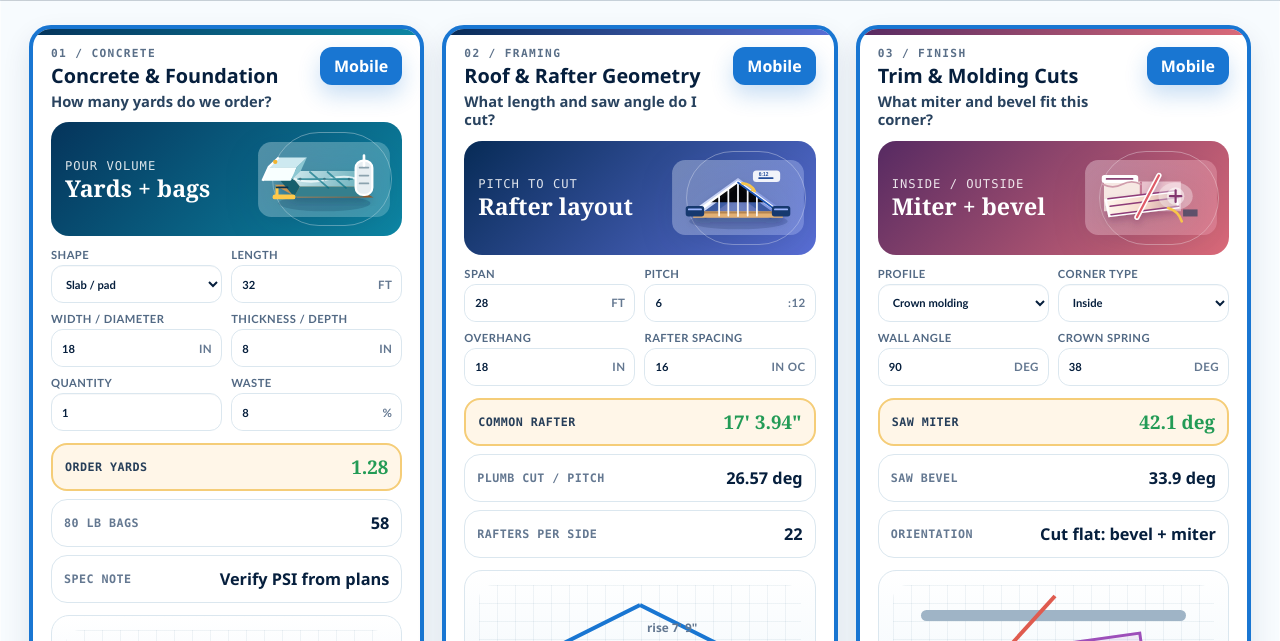
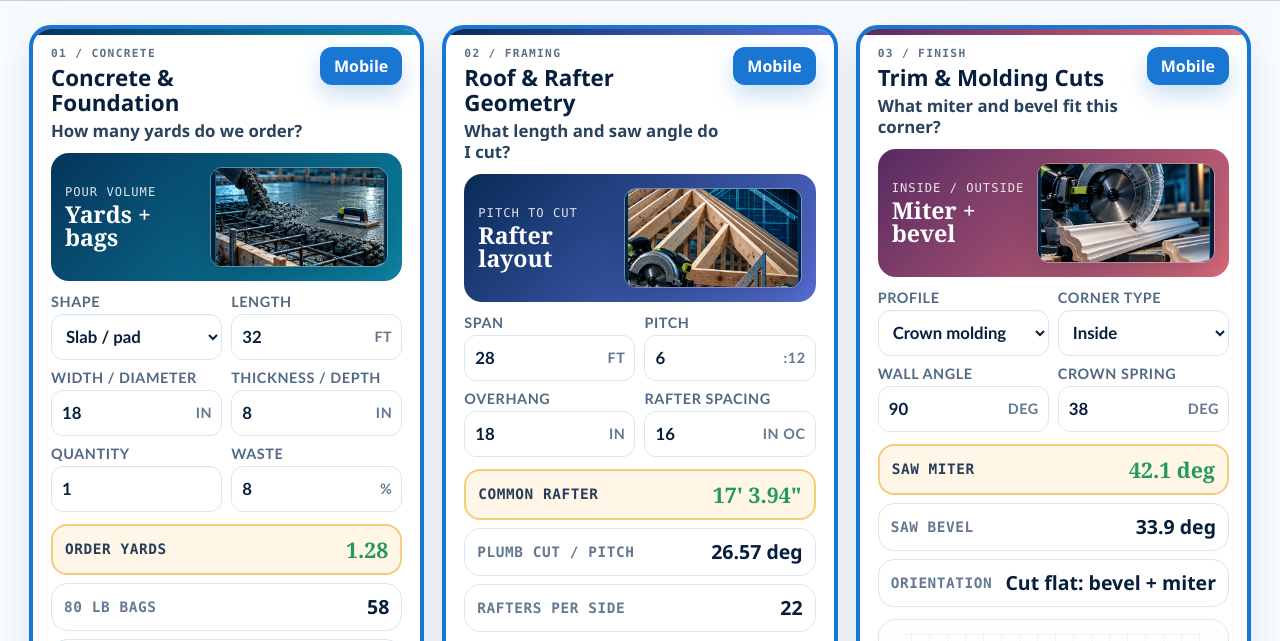
Before and after one commit to mattpower-ux/Job-It, a website: page index.html in a window 1280 px wide. Shown: the part 153-794 px from the top of the page. Drawn offline with Linux system fonts and the light colour scheme.

Commit message:
Add realistic calculator thumbnails

```diff
--- a/index.html
+++ b/index.html
@@ -32,7 +32,7 @@
         </div>
         <div class="calc-banner concrete-banner" aria-hidden="true">
           <div class="banner-copy"><span>Pour volume</span><strong>Yards + bags</strong></div>
-          <img class="banner-art" src="assets/concrete-foundation.svg" alt="" />
+          <img class="banner-art" src="assets/realistic/concrete.png" alt="" />
         </div>
         <div class="form-grid">
           <label>
@@ -84,7 +84,7 @@
         </div>
         <div class="calc-banner roof-banner" aria-hidden="true">
           <div class="banner-copy"><span>Pitch to cut</span><strong>Rafter layout</strong></div>
-          <img class="banner-art" src="assets/roof-framing.svg" alt="" />
+          <img class="banner-art" src="assets/realistic/roof.png" alt="" />
         </div>
         <div class="form-grid">
           <label>
@@ -127,7 +127,7 @@
         </div>
         <div class="calc-banner trim-banner" aria-hidden="true">
           <div class="banner-copy"><span>Inside / outside</span><strong>Miter + bevel</strong></div>
-          <img class="banner-art" src="assets/trim-molding.svg" alt="" />
+          <img class="banner-art" src="assets/realistic/trim.png" alt="" />
         </div>
         <div class="form-grid">
           <label>
@@ -177,7 +177,7 @@
         </div>
         <div class="calc-banner stair-banner" aria-hidden="true">
           <div class="banner-copy"><span>Rise + run</span><strong>Stringer cuts</strong></div>
-          <img class="banner-art" src="assets/stairs-decks.svg" alt="" />
+          <img class="banner-art" src="assets/realistic/stairs.png" alt="" />
         </div>
         <div class="form-grid">
           <label>
@@ -217,7 +217,7 @@
         </div>
         <div class="calc-banner takeoff-banner" aria-hidden="true">
           <div class="banner-copy"><span>Count the order</span><strong>Materials + waste</strong></div>
-          <img class="banner-art" src="assets/material-takeoff.svg" alt="" />
+          <img class="banner-art" src="assets/realistic/takeoff.png" alt="" />
         </div>
         <div class="form-grid">
           <label>
@@ -268,7 +268,7 @@
         </div>
         <div class="calc-banner layout-banner" aria-hidden="true">
           <div class="banner-copy"><span>Square + slope</span><strong>Field marks</strong></div>
-          <img class="banner-art" src="assets/layout-squaring.svg" alt="" />
+          <img class="banner-art" src="assets/realistic/layout.png" alt="" />
         </div>
         <div class="form-grid">
           <label>
--- a/styles.css
+++ b/styles.css
@@ -85,7 +85,7 @@ h1 {
 }
 
 h2 {
-  font-size: 1.24rem;
+  font-size: 1.4rem;
   line-height: 1.12;
   font-weight: 900;
 }
@@ -93,7 +93,7 @@ h2 {
 .field-question {
   margin: 5px 0 0;
   color: var(--text);
-  font-size: 0.92rem;
+  font-size: 1.05rem;
   line-height: 1.25;
   font-weight: 800;
 }
@@ -169,9 +169,9 @@ h2 {
 }
 
 .calc-banner {
-  min-height: 96px;
+  min-height: 118px;
   display: grid;
-  grid-template-columns: 1fr 130px;
+  grid-template-columns: 1fr 178px;
   align-items: center;
   gap: 8px;
   padding: 14px;
@@ -183,12 +183,7 @@ h2 {
 }
 
 .calc-banner::after {
-  content: "";
-  position: absolute;
-  inset: 10px 10px 10px auto;
-  width: 118px;
-  border: 1px solid rgba(255, 255, 255, 0.34);
-  border-radius: 999px;
+  content: none;
 }
 
 .banner-copy {
@@ -215,10 +210,13 @@ h2 {
 .banner-art {
   position: relative;
   z-index: 1;
-  width: 132px;
-  height: 86px;
-  object-fit: contain;
-  filter: drop-shadow(0 10px 18px rgba(0, 22, 48, 0.18));
+  width: 178px;
+  aspect-ratio: 16 / 9;
+  height: auto;
+  object-fit: cover;
+  border: 1px solid rgba(255, 255, 255, 0.34);
+  border-radius: 12px;
+  filter: drop-shadow(0 10px 18px rgba(0, 22, 48, 0.22));
 }
 
 [data-calculator="concrete"] {
@@ -256,8 +254,8 @@ label {
   gap: 4px;
   color: #526984;
   font-family: "Trebuchet MS", "Segoe UI", sans-serif;
-  font-size: 0.7rem;
-  font-weight: 900;
+  font-size: 0.9rem;
+  font-weight: 950;
   text-transform: uppercase;
   letter-spacing: 0.04em;
 }
@@ -265,7 +263,7 @@ label {
 input,
 select {
   width: 100%;
-  min-height: 38px;
+  min-height: 46px;
   color: var(--ink);
   background: #fff;
   border: 1px solid var(--line);
@@ -273,6 +271,8 @@ select {
   padding: 0 10px;
   outline: none;
   box-shadow: inset 0 1px 0 rgba(4, 33, 61, 0.03);
+  font-size: 1.05rem;
+  font-weight: 850;
   cursor: text;
 }
 
@@ -304,15 +304,15 @@ select:focus {
 
 .input-row input {
   border: 0;
-  min-height: 36px;
+  min-height: 44px;
   box-shadow: none;
 }
 
 .input-row span {
   color: var(--muted);
   padding: 0 9px 0 4px;
-  font-size: 0.72rem;
-  font-weight: 900;
+  font-size: 0.9rem;
+  font-weight: 950;
   white-space: nowrap;
 }
 
@@ -337,8 +337,8 @@ select:focus {
 .metric span {
   color: var(--muted);
   font-family: "Consolas", "Courier New", monospace;
-  font-size: 0.73rem;
-  font-weight: 900;
+  font-size: 0.9rem;
+  font-weight: 950;
   text-transform: uppercase;
   letter-spacing: 0.04em;
 }
@@ -346,7 +346,7 @@ select:focus {
 .metric strong {
   color: var(--ink);
   text-align: right;
-  font-size: 1.02rem;
+  font-size: 1.22rem;
   font-weight: 950;
 }
 
@@ -362,7 +362,7 @@ select:focus {
 .metric.primary strong {
   color: var(--green);
   font-family: Georgia, "Times New Roman", serif;
-  font-size: 1.18rem;
+  font-size: 1.34rem;
 }
 
 .mini-visual,
@@ -594,12 +594,12 @@ select:focus {
 }
 
 .calculator.expanded-mode h2 {
-  font-size: 1.44rem;
+  font-size: 1.62rem;
   line-height: 1.1;
 }
 
 .calculator.expanded-mode .field-question {
-  font-size: 1rem;
+  font-size: 1.12rem;
 }
 
 .calculator.expanded-mode .kicker {
@@ -607,13 +607,13 @@ select:focus {
 }
 
 .calculator.expanded-mode .calc-banner {
-  min-height: 98px;
-  grid-template-columns: 1fr 126px;
+  min-height: 112px;
+  grid-template-columns: 1fr 154px;
 }
 
 .calculator.expanded-mode .banner-art {
-  width: 128px;
-  height: 86px;
+  width: 154px;
+  height: auto;
 }
 
 .calculator.expanded-mode .form-grid {
@@ -821,7 +821,19 @@ body.shortcut-launch .mobile-scrim {
   }
 
   .calc-banner {
-    grid-template-columns: 1fr 104px;
+    grid-template-columns: 1fr 112px;
+  }
+
+  .banner-art {
+    width: 112px;
+  }
+
+  .calculator.expanded-mode .calc-banner {
+    grid-template-columns: 1fr 120px;
+  }
+
+  .calculator.expanded-mode .banner-art {
+    width: 120px;
   }
 
   .form-grid {
```
Also changed, not shown: sw.js (+7 -7 lines), assets/realistic/concrete.png (added), assets/realistic/layout.png (added), assets/realistic/roof.png (added), assets/realistic/stairs.png (added), assets/realistic/takeoff.png (added), assets/realistic/trim.png (added).
